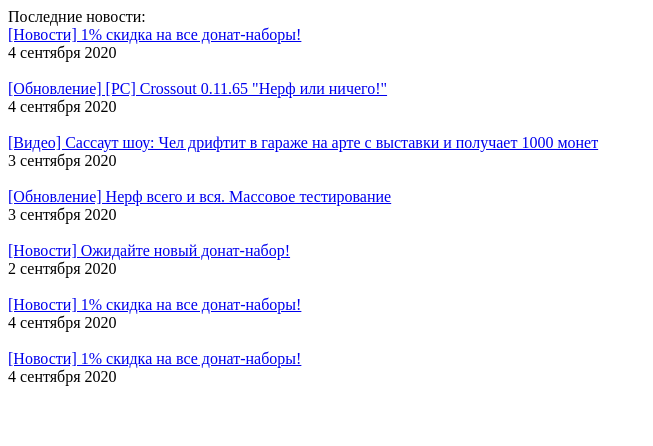
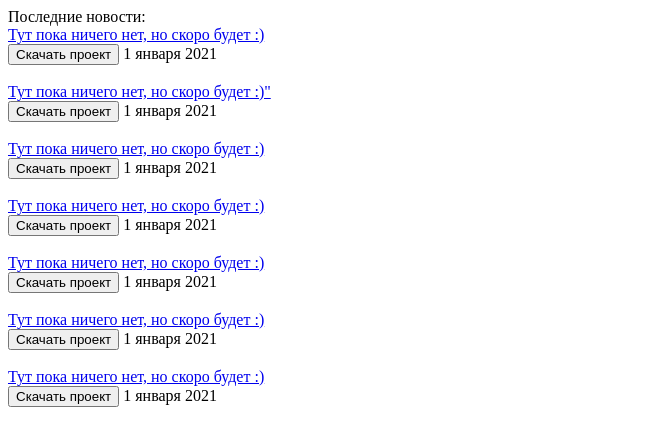
Before and after one commit to ProstoUserBeKotIK/magic.github.io, a plain HTML site: page index.html in a window 1280 px wide. Shown: the whole page, without its empty margins (0-653 px from the left). Drawn offline with Linux system fonts and the light colour scheme.

Commit message:
Update index.html

```diff
--- a/index.html
+++ b/index.html
@@ -1,24 +1,31 @@
 <div class="block-inner">
     <span class="news_header"> Последние новости: </span><br />
 
-    <a class="news_link" href="https://crossout.net/ru/" target="_blank" title=" Откроется в новом окне ">[Новости] 1% скидка на все донат-наборы!</a><br/>
-    <span class="news_date">4 сентября 2020</span><br /><br />
+    <a class="news_link" href="https://sgo.edu71.ru/" target="_blank" title=" Откроется в новом окне ">Тут пока ничего нет, но скоро будет :)</a><br/>
+    <button class="button_up" onclick="document.location='ИМЯ ПРОЕКТА'">Скачать проект</button></a>
+    <span class="news_date">1 января 2021</span><br /><br />
 
-    <a class="news_link" href="https://crossout.net/ru/" target="_blank" title=" Откроется в новом окне ">[Обновление] [PC] Crossout 0.11.65 "Нерф или ничего!"</a><br/>
-    <span class="news_date">4 сентября 2020</span><br /><br />
+    <a class="news_link" href="https://sgo.edu71.ru/" target="_blank" title=" Откроется в новом окне ">Тут пока ничего нет, но скоро будет :)"</a><br/>
+    <button class="button_up" onclick="document.location='ИМЯ ПРОЕКТА'">Скачать проект</button></a>
+    <span class="news_date">1 января 2021</span><br /><br />
 
-    <a class="news_link" href="https://crossout.net/ru/" target="_blank" title=" Откроется в новом окне ">[Видео] Сассаут шоу: Чел дрифтит в гараже на арте с выставки и получает 1000 монет</a><br/>
-    <span class="news_date">3 сентября 2020</span><br /><br />
+    <a class="news_link" href="https://sgo.edu71.ru/" target="_blank" title=" Откроется в новом окне ">Тут пока ничего нет, но скоро будет :)</a><br/>
+    <button class="button_up" onclick="document.location='ИМЯ ПРОЕКТА'">Скачать проект</button></a>
+    <span class="news_date">1 января 2021</span><br /><br />
 
-    <a class="news_link" href="https://crossout.net/ru/" target="_blank" title=" Откроется в новом окне ">[Обновление] Нерф всего и вся. Массовое тестирование</a><br/>
-    <span class="news_date">3 сентября 2020</span><br /><br />
+    <a class="news_link" href="https://sgo.edu71.ru/" target="_blank" title=" Откроется в новом окне ">Тут пока ничего нет, но скоро будет :)</a><br/>
+    <button class="button_up" onclick="document.location='ИМЯ ПРОЕКТА'">Скачать проект</button></a>
+    <span class="news_date">1 января 2021</span><br /><br />
 
-    <a class="news_link" href="https://crossout.net/ru/" target="_blank" title=" Откроется в новом окне ">[Новости] Ожидайте новый донат-набор!</a><br/>
-    <span class="news_date">2 сентября 2020</span><br /><br />
+    <a class="news_link" href="https://sgo.edu71.ru/" target="_blank" title=" Откроется в новом окне ">Тут пока ничего нет, но скоро будет :)</a><br/>
+    <button class="button_up" onclick="document.location='ИМЯ ПРОЕКТА'">Скачать проект</button></a>
+    <span class="news_date">1 января 2021</span><br /><br />
 
-    <a class="news_link" href="https://crossout.net/ru/" target="_blank" title=" Откроется в новом окне ">[Новости] 1% скидка на все донат-наборы!</a><br/>
-    <span class="news_date">4 сентября 2020</span><br /><br />
+    <a class="news_link" href="https://sgo.edu71.ru/" target="_blank" title=" Откроется в новом окне ">Тут пока ничего нет, но скоро будет :)</a><br/>
+    <button class="button_up" onclick="document.location='ИМЯ ПРОЕКТА'">Скачать проект</button></a>
+    <span class="news_date">1 января 2021</span><br /><br />
 
-    <a class="news_link" href="https://crossout.net/ru/" target="_blank" title=" Откроется в новом окне ">[Новости] 1% скидка на все донат-наборы!</a><br/>
-    <span class="news_date">4 сентября 2020</span><br /><br />
+    <a class="news_link" href="https://sgo.edu71.ru/" target="_blank" title=" Откроется в новом окне ">Тут пока ничего нет, но скоро будет :)</a><br/>
+    <button class="button_up" onclick="document.location='ИМЯ ПРОЕКТА'">Скачать проект</button></a>
+    <span class="news_date">1 января 2021</span><br /><br />
 </div>
```
